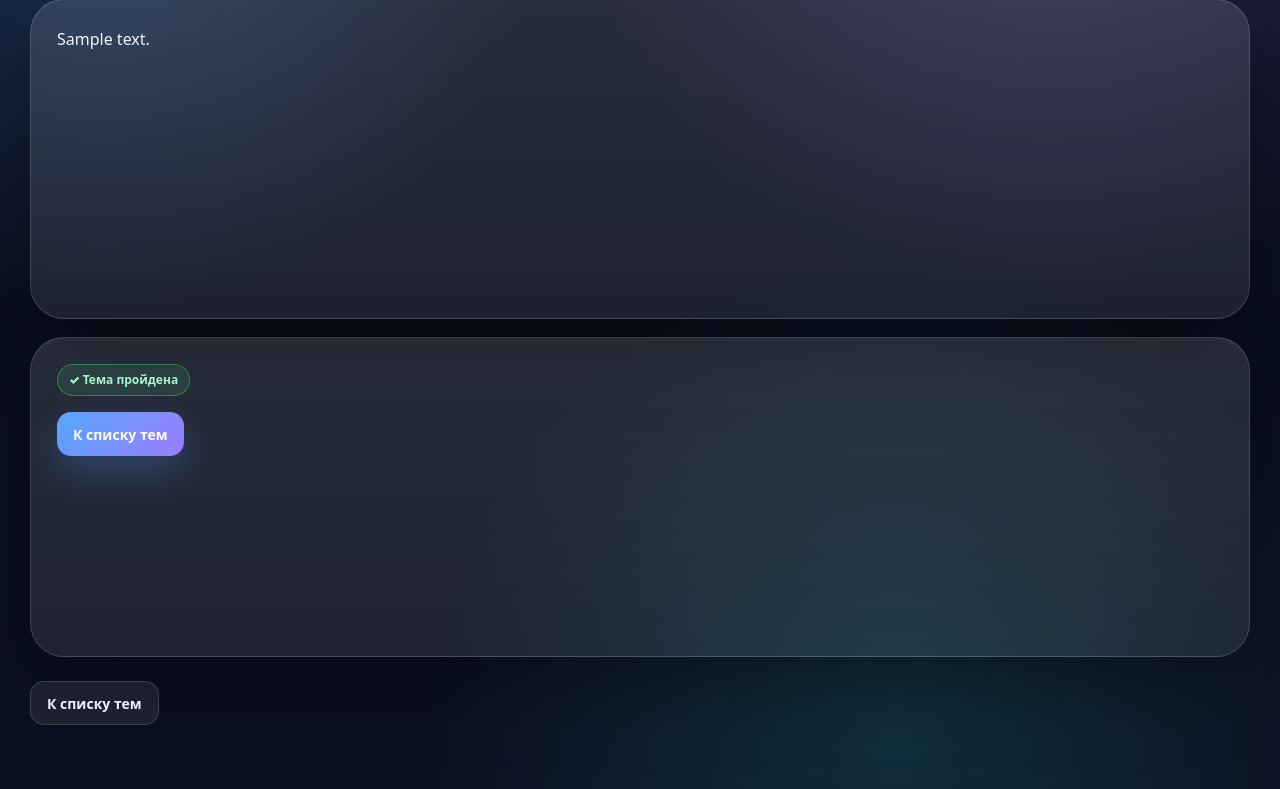
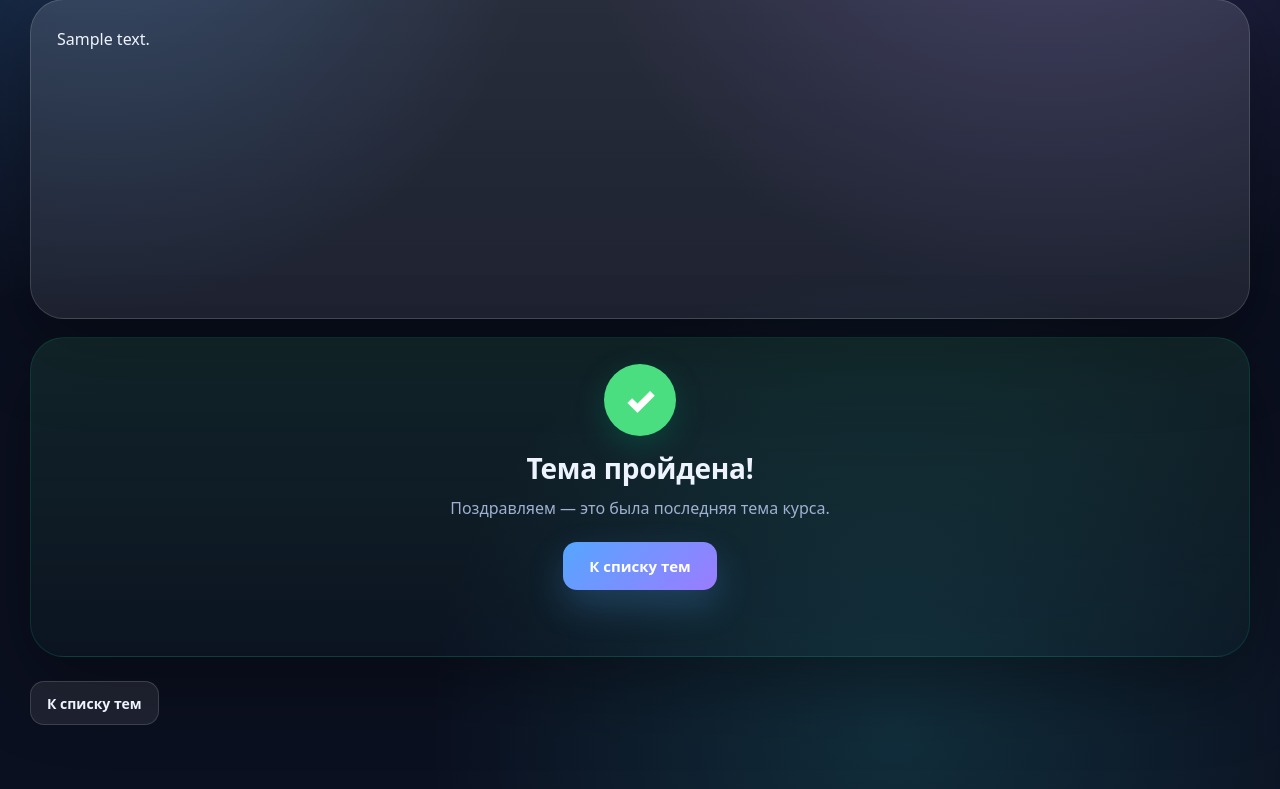
Before and after one commit to SweetD0blE/Graph-course, a Flask app: page /course/topic/1 in a window 1280 px wide. Shown: the part 217-1006 px from the top of the page. Run offline with Flask 3, Linux system fonts and the light colour scheme; a user stored in the database is signed in; tables that the repository leaves empty hold one stand-in row (values such as "Sample post").

Commit message:
UI: контраст пройденных тем и карточка-поздравление
- styles.css: --green светлой темы #059669 → #047857 (emerald-700,
  контраст ~5:1 с белым против ~3.3:1 у прежнего). Сняты хардкоды
  цвета в .course-tree__tick (#4ade80) и .course-tree__link--passed
  (#c7f9e0) — заменены на var(--green); галочка ✓ теперь рендерится
  как круглый бейдж (18px, white-on-green), статус читается с одного
  взгляда на обеих темах.
- topic.html + .topic-done-card: блок «Тема пройдена» переработан —
  большой круглый ✓-значок (72px, зелёный с тенью), крупный заголовок
  «Тема пройдена!», поддерживающий текст (разный для последней темы /
  обычной), увеличенная primary-кнопка. Центрированный layout убирает
  ощущение пустоты при .next-card min-height. Полупрозрачный
  зелёный фон-градиент на обеих темах.

```diff
--- a/app/static/css/styles.css
+++ b/app/static/css/styles.css
@@ -33,7 +33,7 @@ body.light-theme {
   --primary-strong: #1d4ed8;
   --cyan: #0891b2;
   --violet: #7c3aed;
-  --green: #059669;
+  --green: #047857;
   --orange: #d97706;
   --shadow: 0 24px 70px rgba(15, 23, 42, 0.10);
   --option-checked: rgba(37, 99, 235, 0.10);
@@ -439,14 +439,23 @@ p {
 }
 .course-tree__tick {
   flex: 0 0 auto;
-  color: #4ade80;
+  display: inline-flex;
+  align-items: center;
+  justify-content: center;
+  width: 18px;
+  height: 18px;
+  border-radius: 50%;
+  background: var(--green);
+  color: #fff;
+  font-size: 11px;
   font-weight: 900;
+  line-height: 1;
 }
 .course-tree__lock {
   flex: 0 0 auto;
   opacity: .8;
 }
-.course-tree__link--passed .course-tree__title { color: #c7f9e0; }
+.course-tree__link--passed .course-tree__title { color: var(--green); font-weight: 700; }
 .course-tree__link--locked {
   color: var(--muted);
   opacity: .6;
@@ -542,6 +551,63 @@ body.light-theme .progress-bar {
   font-weight: 600;
   font-size: 15px;
   margin: 4px 0 18px;
+}
+
+/* Поздравительная карточка после прохождения темы. */
+.topic-done-card {
+  margin-top: 18px;
+  display: flex;
+  flex-direction: column;
+  align-items: center;
+  text-align: center;
+  gap: 14px;
+  padding: 40px 32px;
+  min-height: auto;
+  border: 1px solid rgba(4, 120, 87, 0.30);
+  background: linear-gradient(180deg,
+    rgba(74, 222, 128, 0.10),
+    rgba(74, 222, 128, 0.02));
+}
+body.light-theme .topic-done-card {
+  border-color: rgba(4, 120, 87, 0.28);
+  background: linear-gradient(180deg,
+    rgba(4, 120, 87, 0.08),
+    rgba(4, 120, 87, 0.02));
+}
+.topic-done-card__icon {
+  width: 72px;
+  height: 72px;
+  border-radius: 50%;
+  background: var(--green);
+  color: #fff;
+  display: inline-flex;
+  align-items: center;
+  justify-content: center;
+  font-size: 36px;
+  font-weight: 900;
+  line-height: 1;
+  box-shadow: 0 10px 28px rgba(4, 120, 87, 0.35);
+}
+.topic-done-card__title {
+  margin: 4px 0 0;
+  color: var(--text);
+  font-size: 28px;
+  font-weight: 900;
+  letter-spacing: -0.01em;
+}
+.topic-done-card__text {
+  margin: 0;
+  max-width: 420px;
+  color: var(--muted);
+  line-height: 1.5;
+}
+.topic-done-card__actions {
+  margin-top: 8px;
+}
+.topic-done-card__actions .btn {
+  min-height: 48px;
+  padding: 0 26px;
+  font-size: 15px;
 }
 
 /* Оглавление темы — sticky-сайдбар слева. */
--- a/app/templates/course/topic.html
+++ b/app/templates/course/topic.html
@@ -103,10 +103,18 @@
   {% endfor %}
   </div>
 
-  <article class="next-card" data-topic-done-card
-           {% if not topic_done %}hidden{% endif %} style="margin-top:18px">
-    <p><span class="tag tag--success">✓ Тема пройдена</span></p>
-    <div class="next-card__actions" style="margin-top:12px">
+  <article class="next-card topic-done-card" data-topic-done-card
+           {% if not topic_done %}hidden{% endif %}>
+    <div class="topic-done-card__icon" aria-hidden="true">✓</div>
+    <h2 class="topic-done-card__title">Тема пройдена!</h2>
+    <p class="topic-done-card__text">
+      {% if next_url %}
+        Отличная работа. Можно сразу перейти к следующей теме.
+      {% else %}
+        Поздравляем — это была последняя тема курса.
+      {% endif %}
+    </p>
+    <div class="topic-done-card__actions">
       <a class="btn btn--primary" data-next-topic
          href="{{ next_url or url_for('course.index') }}">
         {{ 'К следующей теме' if next_url else 'К списку тем' }}
```
